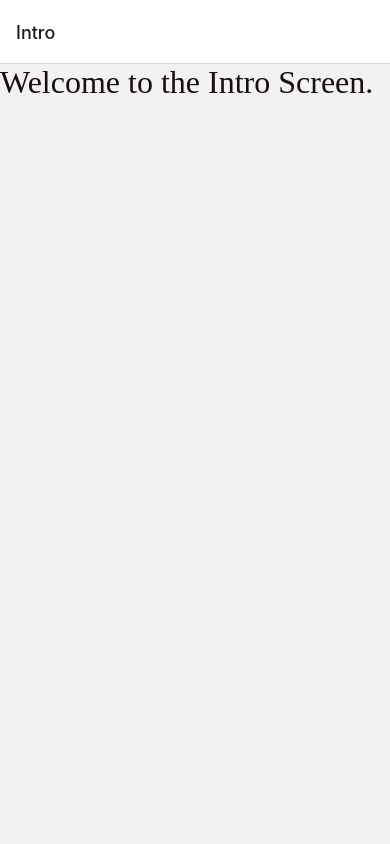
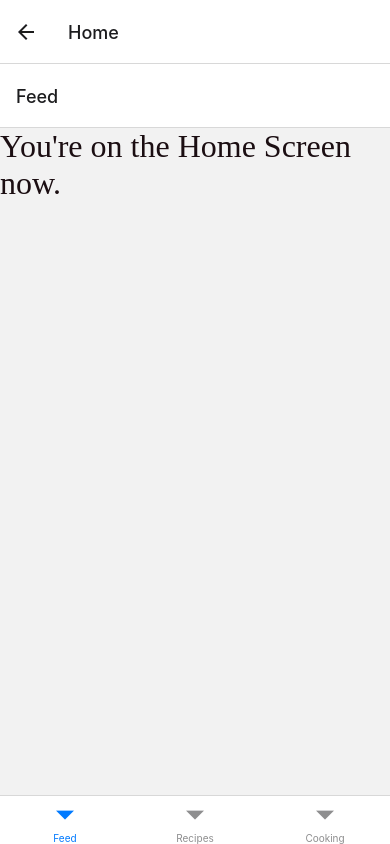
Before and after one commit to Victor-Nyagudi/cooksy-react-native, a React Native app: screen /Home in a window 390 px wide. Built offline with nearby package versions, Linux system fonts and the light colour scheme; a web font is replaced by a local one.

Commit message:
Add HomeTabNavigation
This is for tab navigation

```diff
--- a/App.js
+++ b/App.js
@@ -1,13 +1,10 @@
-import globalStyles from './non-components/globalStyles';
+import { useFonts } from "expo-font";
 
-import { StatusBar } from 'expo-status-bar';
-import { Text, View } from 'react-native';
-
-import { useFonts } from "expo-font";
 import { createNativeStackNavigator } from '@react-navigation/native-stack';
 import { NavigationContainer } from '@react-navigation/native';
 
 import IntroScreen from './components/screens/IntroScreen';
+import HomeTabNavigation from "./components/shared/HomeTabNavigation";
 
 const Stack = createNativeStackNavigator();
 
@@ -38,6 +35,12 @@ export default function App() {
     <NavigationContainer>
       <Stack.Navigator>
         <Stack.Screen name='Intro' component={ IntroScreen }/>
+
+        <Stack.Screen
+          name='Home'
+          component={ HomeTabNavigation }
+          // options={{ headerShown: false }}
+        />
       </Stack.Navigator>
     </NavigationContainer>
   );
--- a/components/screens/IntroScreen.js
+++ b/components/screens/IntroScreen.js
@@ -1,12 +1,17 @@
-import { View, Text } from "react-native";
+import { View, Text, Button } from "react-native";
 import globalStyles from "../../non-components/globalStyles";
 
-function IntroScreen() {
+function IntroScreen({ navigation }) {
     return (
         <View>
             <Text style={ globalStyles.lightModeTitle }>
                 Welcome to the Intro Screen.
             </Text>
+
+            <Button
+                title="Let's start"
+                onPress={ () => navigation.navigate('Home') }
+            />
         </View>
     );
 }
--- /dev/null
+++ b/components/shared/HomeTabNavigation.js
@@ -0,0 +1,19 @@
+import { createBottomTabNavigator } from "@react-navigation/bottom-tabs";
+
+import HomeScreen from "../screens/HomeScreen";
+import RecipesScreen from "../screens/RecipesScreen";
+import CookingScreen from "../screens/CookingScreen";
+
+const Tab = createBottomTabNavigator();
+
+function HomeTabNavigation() {
+    return (
+        <Tab.Navigator>
+            <Tab.Screen name="Feed" component={ HomeScreen }/>
+            <Tab.Screen name="Recipes" component={ RecipesScreen }/>
+            <Tab.Screen name="Cooking" component={ CookingScreen }/>
+        </Tab.Navigator>
+    );
+}
+
+export default HomeTabNavigation;
```
